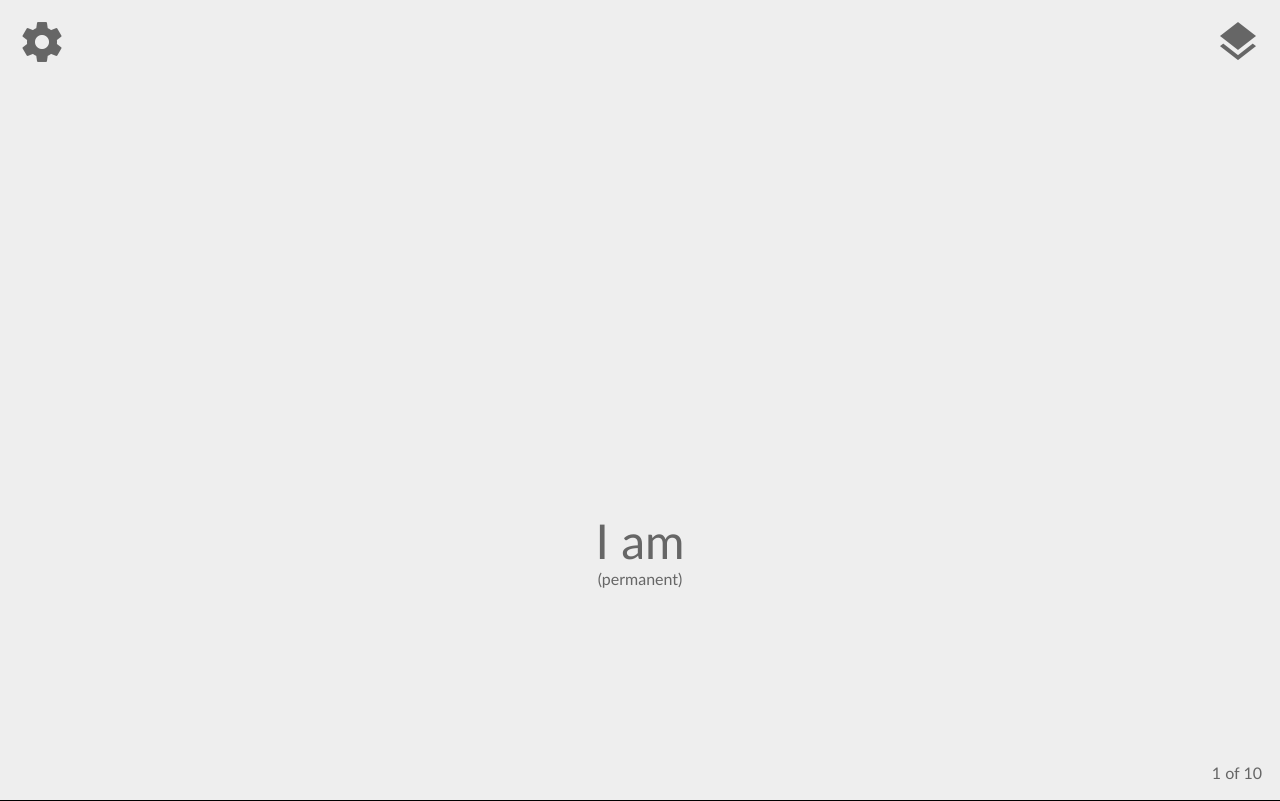
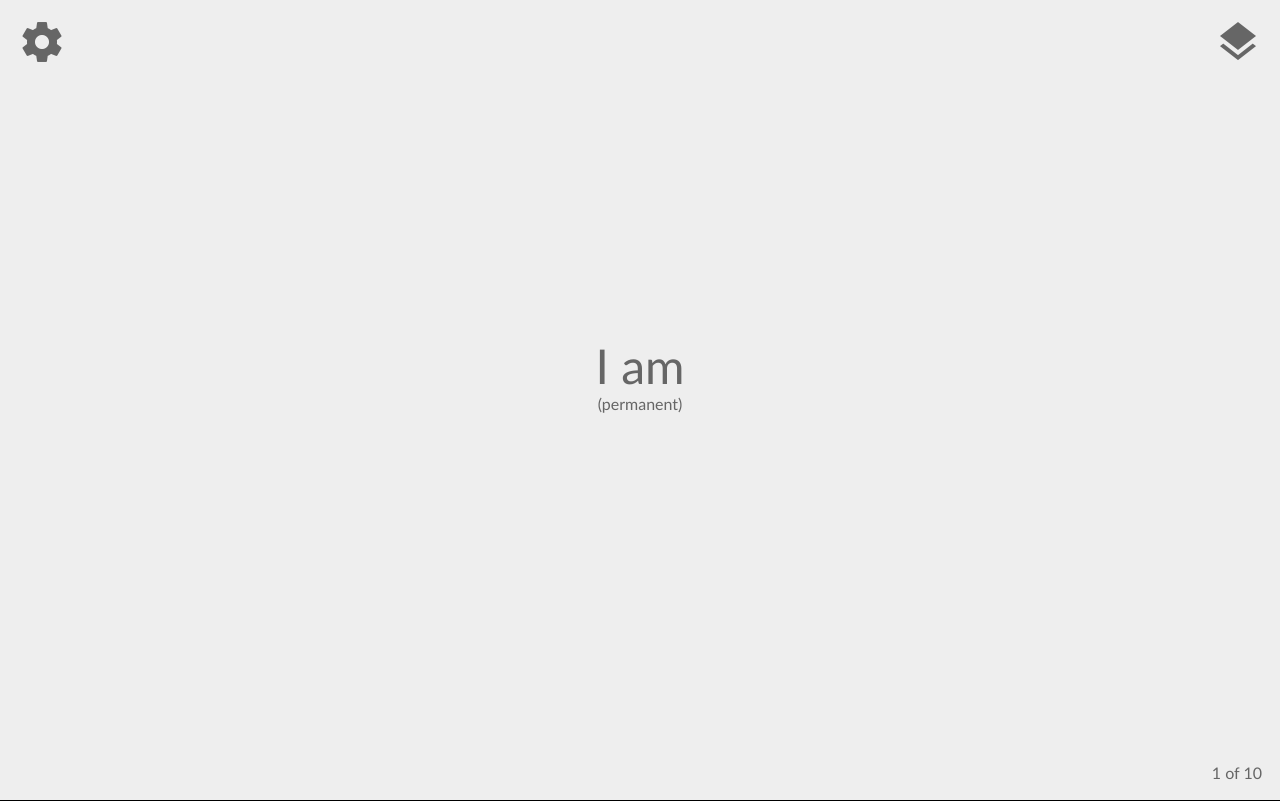
Before and after one commit to ssteele/flashcards, an Angular app in the folder flashcards/: page / in a window 1280 px wide. Built offline with nearby package versions, Linux system fonts and the light colour scheme.

Commit message:
Fix style: translation placement on desktop

```diff
--- a/flashcards/src/app/components/flashcards/flashcards.component.scss
+++ b/flashcards/src/app/components/flashcards/flashcards.component.scss
@@ -1,5 +1,3 @@
-.flashcard {}
-
 .icons > div {
   position: absolute;
 }
@@ -20,11 +18,15 @@
 
 .content {
   color: #666;
+  display: flex;
+  flex-direction: column;
   font-family: 'Trebuchet MS', Arial, Helvetica, sans-serif;
-  margin-top: 40%;
+  justify-content: center;
+  min-height: 100vh;
 
   .translations {
     font-size: 3rem;
+    height: 8rem;
     text-align: center;
     width: 100%;
   }
--- a/flashcards/src/styles.scss
+++ b/flashcards/src/styles.scss
@@ -52,7 +52,6 @@ ul {
 .centered {
   justify-content: center;
 }
-
 
 .embed-options {
 
```
